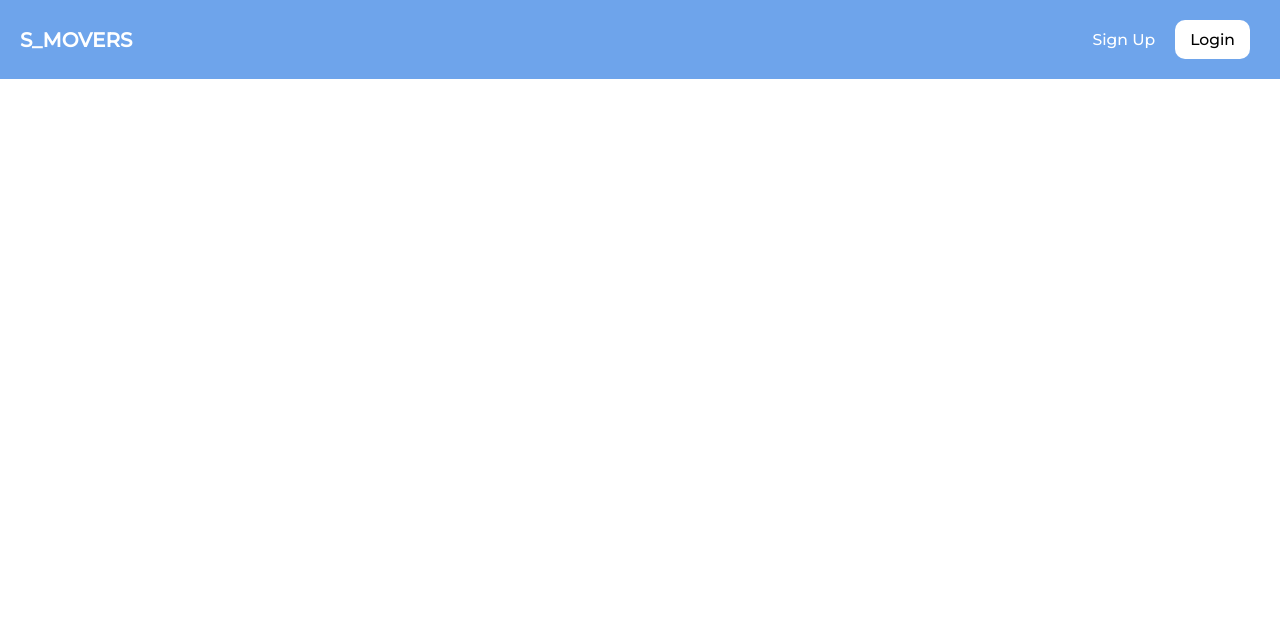
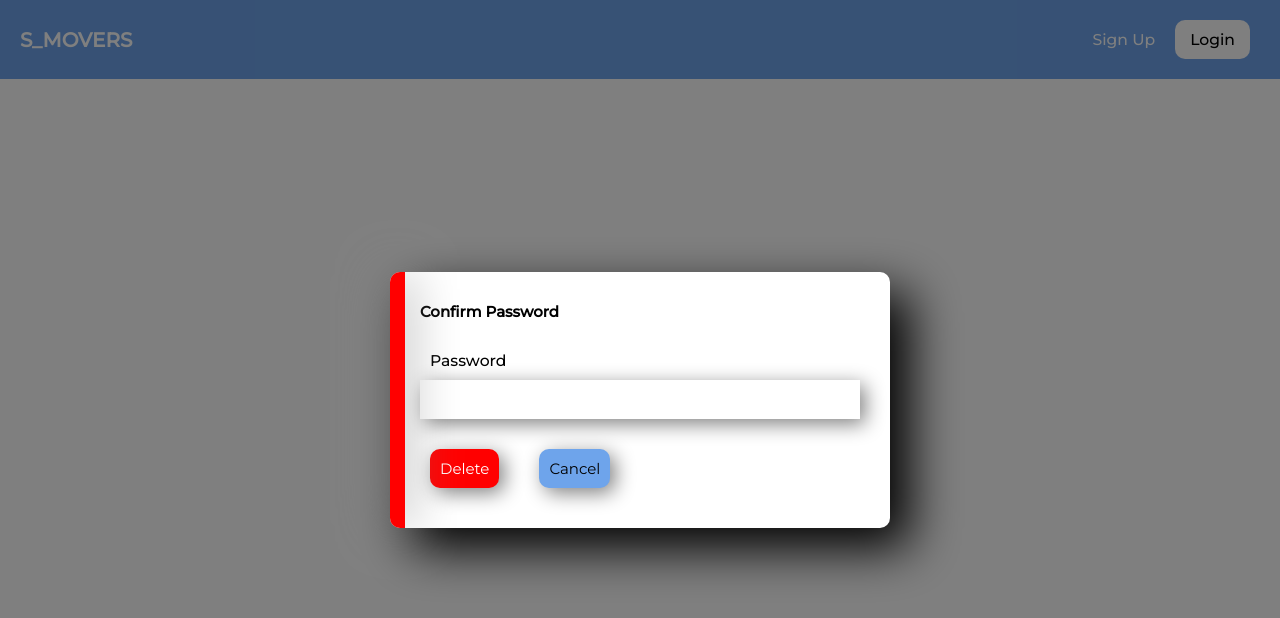
Before and after one commit to Tarunpreetsingh16/S_MOVERS_CLIENT, a React (Create React App) app: page /modal in a window 1280 px wide. Shown: the top 618 px of the page. Built offline with nearby package versions, Linux system fonts and the light colour scheme.

Commit message:
Added delete modal box for password entry while deleting an account

```diff
--- a/src/App.css
+++ b/src/App.css
@@ -40,6 +40,9 @@ select {
 }
 .displayBlock {
 	display: block;
+}
+.width30 {
+	width: 30%;
 }
 .center {
 	margin: 0 auto;
@@ -160,9 +163,38 @@ select {
 	font-size: 1.5rem;
 }
 .borderTesting {
-	border: 1px solid black;
+	border: 5px solid black;
 }
+
 /*CSS IDs*/
+#modalBox {
+	position: fixed;
+	top: 0;
+	left: 0;
+	width: 100%;
+	height: 100vh;
+	background-color: rgba(0, 0, 0, 0.5);
+	transition: 1s all ease-in;
+}
+#modalHolder {
+	background-color: white;
+	border-radius: 1rem;
+	position: relative;
+	width: 500px;
+	box-shadow: 2rem 2rem 5rem black;
+}
+#modalHolder::after {
+	content: '';
+	border-top-left-radius: 1rem;
+	border-bottom-left-radius: 1rem;
+	position: absolute;
+	top: 0;
+	left: 0;
+	height: 100%;
+	box-shadow: 0 0 5rem grey;
+	width: 1.5rem;
+	background-color: red;
+}
 #spinnerContainer {
 	height: 100vh;
 	position: fixed;
@@ -206,6 +238,23 @@ select {
 		transform: translate(19rem, 0px);
 	}
 }
+
+@keyframes deleteEffect {
+	0% {
+		transform: translate(0px, 0px);
+	}
+	100% {
+		transform: translate(500px, 0px);
+	}
+}
+@keyframes deleteEffectBefore {
+	0% {
+		transform: scale(0, 0px);
+	}
+	100% {
+		transform: scale(500, 0);
+	}
+}
 /*Media queries*/
 @media only screen and (max-width: 1500px) {
 }
@@ -218,6 +267,17 @@ select {
 }
 /* for portrait tablets and large phones*/
 @media only screen and (max-width: 600px) {
+	#modalHolder {
+		width: 300px;
+	}
+	@keyframes deleteEffect {
+		0% {
+			transform: translate(0px, 0px);
+		}
+		100% {
+			transform: translate(300px, 0px);
+		}
+	}
 	.updateForm,
 	.searchBar {
 		display: flex;
@@ -233,6 +293,17 @@ select {
 }
 /* for smaller phones*/
 @media only screen and (max-width: 350px) {
+	#modalHolder {
+		width: 250px;
+	}
+	@keyframes deleteEffect {
+		0% {
+			transform: translate(0px, 0px);
+		}
+		100% {
+			transform: translate(250px, 0px);
+		}
+	}
 	.navBarLinks {
 		font-size: 1.5rem;
 	}
--- a/src/components/bookers/Profile.js
+++ b/src/components/bookers/Profile.js
@@ -3,12 +3,19 @@ import star from './../../images/star.png';
 import PropTypes from 'prop-types';
 import Loader from './../layout/Loader';
 import { Redirect } from 'react-router-dom';
+import DeleteModal from './../common/DeleteModal';
 //Redux
 import { updateBookerInfo, loadUser } from './../../actions/auth';
 import { connect } from 'react-redux';
 import UpdatePassword from '../common/UpdatePassword';
 
-export const Profile = ({ user, updateBookerInfo, updateErrors, loadUser }) => {
+export const Profile = ({
+	user,
+	updateBookerInfo,
+	updateErrors,
+	loadUser,
+	isAuthenticated,
+}) => {
 	/*State to store the data from the udpate form  */
 	const [formData, setFormData] = useState({
 		email: '',
@@ -25,6 +32,8 @@ export const Profile = ({ user, updateBookerInfo, updateErrors, loadUser }) => {
 	/*State to check if the page needs to show the loader or not */
 	const [loader, setLoader] = useState(false);
 	const [redirect, setRedirect] = useState(false);
+	/*State to load the delete account modal*/
+	const [deleteModal, setDeleteModal] = useState(false);
 	const messagesHack = {
 		email: '',
 		phone: '',
@@ -156,8 +165,18 @@ export const Profile = ({ user, updateBookerInfo, updateErrors, loadUser }) => {
 	const updateFormData = (e) => {
 		setFormData({ ...formData, [e.target.name]: e.target.value });
 	};
-	return redirect ? (
+	/*Update the deleteModal state to open the modal screen */
+	const openDeleteModal = () => {
+		setDeleteModal(true);
+	};
+	/*Update the deleteModal state to close the modal screen */
+	const closeDeleteModal = () => {
+		setDeleteModal(false);
+	};
+	return !isAuthenticated || redirect ? (
 		<Redirect to='/' />
+	) : deleteModal ? (
+		<DeleteModal id='deleteModal' cancelModal={closeDeleteModal} />
 	) : loader ? (
 		<Loader msg='Password changed! Please login again.' />
 	) : (
@@ -255,6 +274,14 @@ export const Profile = ({ user, updateBookerInfo, updateErrors, loadUser }) => {
 							{user ? user.numberOfServices : ''} &nbsp;
 						</div>
 					</div>
+					<div className='padding2 '>
+						<input
+							type='submit'
+							className='btn colorDanger padding1 fontSize1_5 btn-danger'
+							value='Delete Account'
+							onClick={openDeleteModal}
+						></input>
+					</div>
 				</div>
 			</section>
 		</Fragment>
@@ -268,6 +295,7 @@ Profile.propTypes = {
 const mapStateToProps = (state) => ({
 	user: state.auth.user,
 	updateErrors: state.auth.updateErrors,
+	isAuthenticated: state.auth.isAuthenticated,
 });
 export default connect(mapStateToProps, { updateBookerInfo, loadUser })(
 	Profile
--- a/src/components/common/DeleteModal.js
+++ b/src/components/common/DeleteModal.js
@@ -1,7 +1,51 @@
-import React from 'react';
+import React, { Fragment } from 'react';
 
-export const DeleteModal = () => {
-	return <div></div>;
+export const DeleteModal = ({ cancelModal }) => {
+	const cancel = () => {
+		cancelModal();
+	};
+	return (
+		<Fragment>
+			<section id='modalBox' className=' flexDisplay alignItemsCenter'>
+				<div
+					id='modalHolder'
+					className='flexDisplayColumn justifyCenter alignItemCenter center padding2'
+				>
+					<h2 className='fontSize1_5 padding1'>Confirm Password</h2>
+					<div className='fieldSet flexDisplayColumn fontSize2_5 padding1'>
+						<label htmlFor='password' className='fontWeight500 padding1'>
+							Password
+						</label>
+						<input
+							type='password'
+							name='password'
+							id='password'
+							className='padding1'
+							required
+						></input>
+						<h5 className='fontSize1_5 fontWeight400 colorDanger displayNone margin1_0'></h5>
+					</div>
+					<div className='flexDisplay'>
+						<div className='padding2 '>
+							<input
+								type='submit'
+								className='btn padding1 fontSize1_5 btn-danger'
+								value='Delete'
+							></input>
+						</div>
+						<div className='padding2'>
+							<input
+								type='submit'
+								className='btn padding1 fontSize1_5 btn-theme'
+								value='Cancel'
+								onClick={cancel}
+							></input>
+						</div>
+					</div>
+				</div>
+			</section>
+		</Fragment>
+	);
 };
 
 export default DeleteModal;
```
